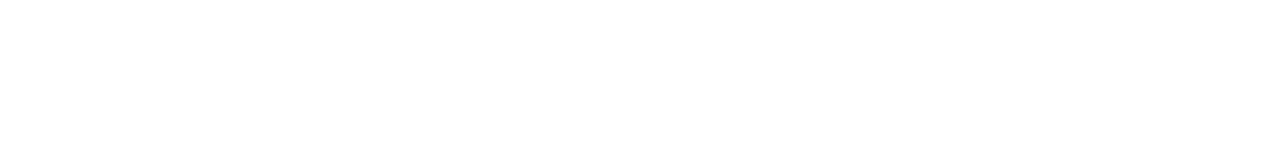
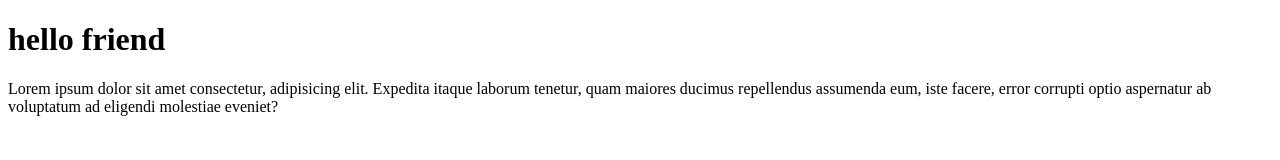
Before and after one commit to pcrishikesh/git_test, a plain HTML site: page index.html in a window 1280 px wide. Drawn offline with Linux system fonts and the light colour scheme.

Commit message:
update text

```diff
--- a/index.html
+++ b/index.html
@@ -7,6 +7,9 @@
     <title>Document</title>
 </head>
 <body>
+    <h1>hello friend</h1>
 
+
+    <p>Lorem ipsum dolor sit amet consectetur, adipisicing elit. Expedita itaque laborum tenetur, quam maiores ducimus repellendus assumenda eum, iste facere, error corrupti optio aspernatur ab voluptatum ad eligendi molestiae eveniet?</p>
 </body>
 </html>
```
